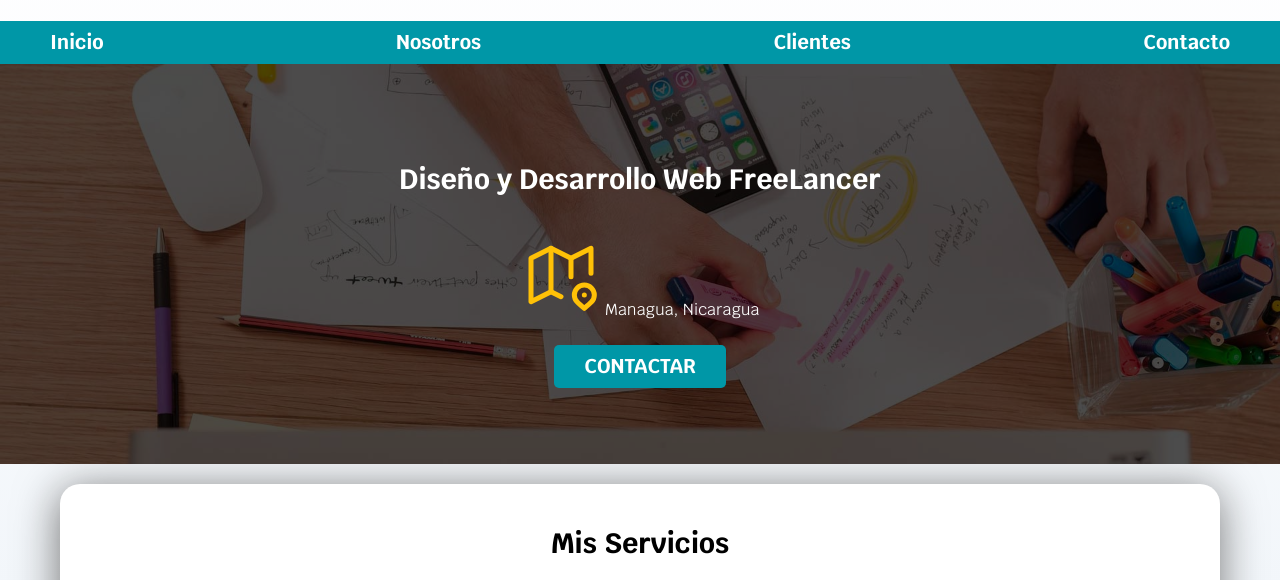
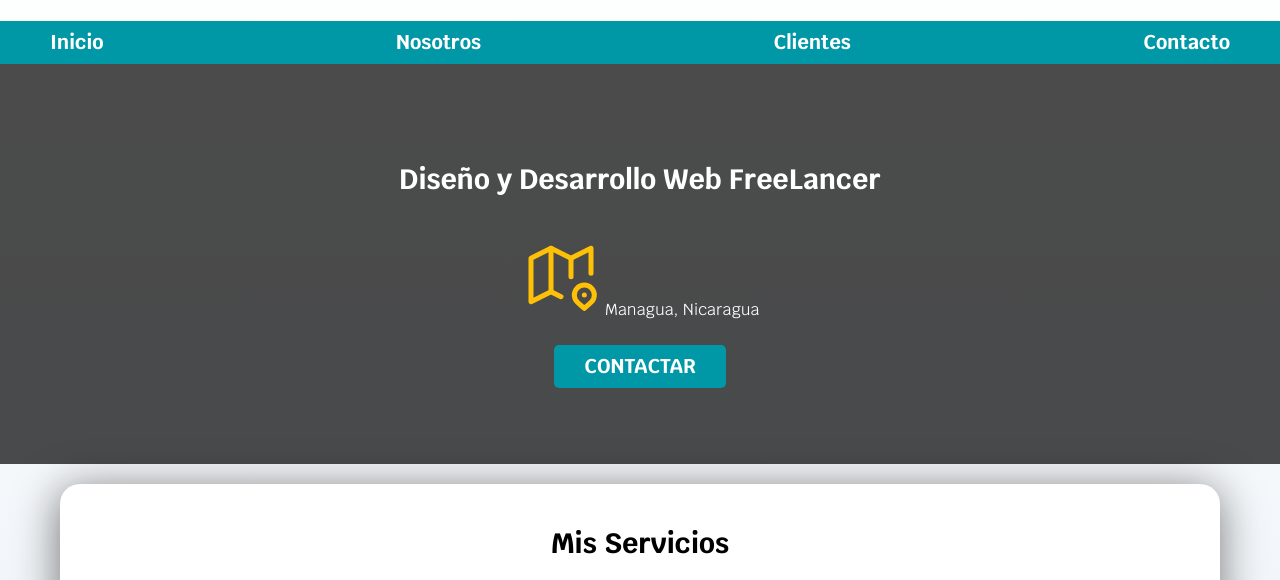
Before and after one commit to YarethMr05/ProyectoPaginaFreelancer, a plain HTML site: page index.html in a window 1280 px wide. Shown: the part 92-672 px from the top of the page. Drawn offline with Linux system fonts and the light colour scheme.

Commit message:
cambio 2 prueba

```diff
--- a/Css/Style.css
+++ b/Css/Style.css
@@ -136,7 +136,7 @@ h3 {
 }
 
 .hero {
-    background-image: url(../img/hero.jpg);
+
     background-repeat: no-repeat;
     background-size: cover;
     height: 400px;
```
